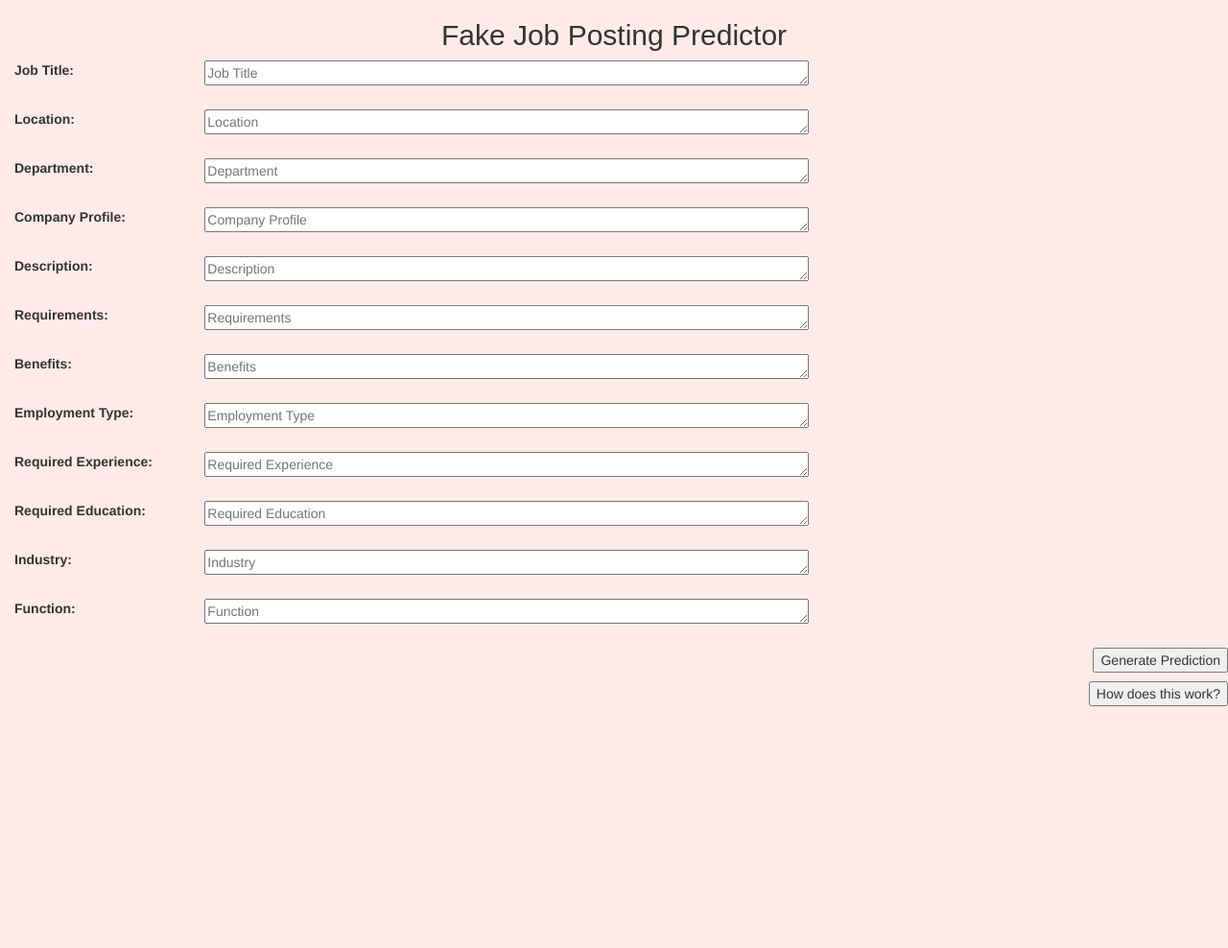
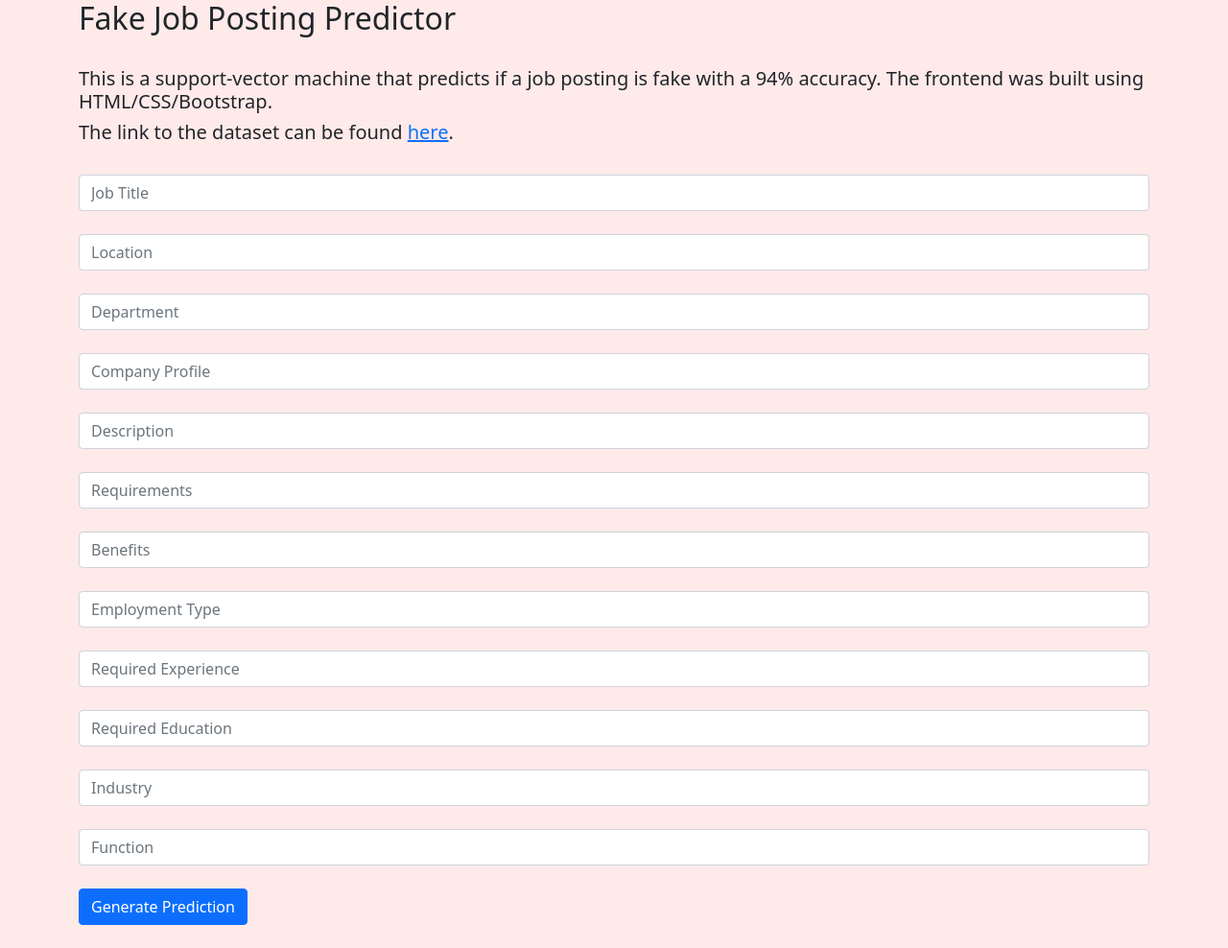
Before and after one commit to ayeshans/Fake-Job-Posting-Predictor, a Flask app: page / in a window 1280 px wide. Shown: the whole page at 96% size. Before the commit the page ends 736 px from the top, so only its background shows below. Run offline with Flask 2, Linux system fonts and the light colour scheme; parts of the project's set-up code (start-up, migrations or seed data) failed here and were passed over; some libraries are stand-ins or nearby versions.

Commit message:
added styling

```diff
--- a/static/styles.css
+++ b/static/styles.css
@@ -6,3 +6,8 @@ body {
 h2 {
 	text-align: center;
 }
+
+.input-container {
+	align-items: center;
+	align-self: center;
+}
--- a/templates/index.html
+++ b/templates/index.html
@@ -2,61 +2,43 @@
 <html>
 	<head>
 		<title>Fake Job Posting Predictor</title>
-		<!-- <link rel="stylesheet" href="styles.css"> -->
-		<link rel="stylesheet" href="https://maxcdn.bootstrapcdn.com/bootstrap/3.4.1/css/bootstrap.min.css">
+		<link href="https://cdn.jsdelivr.net/npm/bootstrap@5.0.0-beta2/dist/css/bootstrap.min.css" rel="stylesheet" integrity="sha384-BmbxuPwQa2lc/FVzBcNJ7UAyJxM6wuqIj61tLrc4wSX0szH/Ev+nYRRuWlolflfl" crossorigin="anonymous">
+		<!-- <link rel="stylesheet" href="../static/styles.css"> -->
 	</head>
 	<body style="background-color:rgba(255, 204, 204, 0.4);">
-		<h2 style="font-family:arial;text-align: center;">Fake Job Posting Predictor</h2>
-		<!-- <p> Enter all available information. </p> <br> -->
-		<form class="form-group" action="/predict" method="POST">
+		<div class="container d-grid">
+			<h2>Fake Job Posting Predictor</h2> <br>
+			<!-- <p> Enter all available information. </p> <br> -->
 
-			<label class="control-label col-sm-2" for="job_title">Job Title:</label>
-			<textarea name="job_title" rows="1" cols="75" placeholder="Job Title"></textarea> <br><br>
+			<h5> This is a support-vector machine that predicts if a job posting is fake with a 94% accuracy. The frontend was built using HTML/CSS/Bootstrap. </h5>
+			<h5> The link to the dataset can be found <a href="https://www.kaggle.com/shivamb/real-or-fake-fake-jobposting-prediction"> here</a>. </h5> <br>
 
-			<label class="control-label col-sm-2" for="location">Location:</label>
-			<textarea name="location" rows="1" cols="75" placeholder="Location"></textarea> <br><br>
+			<form action="/predict" method="POST">
+				<div class="form-group">
+					<input name="job_title" class="form-control" placeholder="Job Title"> <br>
+					<input name="location" class="form-control" placeholder="Location"> <br>
+					<input name="department" class="form-control" placeholder="Department"> <br>
+					<input name="company_profile" class="form-control" placeholder="Company Profile"> <br>
+					<input name="description" class="form-control" placeholder="Description"> <br>
+					<input name="requirements" class="form-control" placeholder="Requirements"> <br>
+					<input name="benefits" class="form-control" placeholder="Benefits"> <br>
+					<input name="employment_type" class="form-control" placeholder="Employment Type"> <br>
+					<input name="required_experience" class="form-control" placeholder="Required Experience"><br>
+					<input name="required_education" class="form-control" placeholder="Required Education"><br>
+					<input name="industry" class="form-control" placeholder="Industry"> <br>
+					<input name="function" class="form-control" placeholder="Function"><br>
 
-			<label class="control-label col-sm-2" for="department">Department:</label>
-			<textarea name="department" rows="1" cols="75" placeholder="Department"></textarea> <br><br>
-
-			<label class="control-label col-sm-2" for="description">Company Profile:</label>
-			<textarea name="company_profile" rows="1" cols="75" placeholder="Company Profile"></textarea> <br><br>
-
-			<label class="control-label col-sm-2" for="description">Description:</label>
-			<textarea name="description" rows="1" cols="75" placeholder="Description"></textarea> <br><br>
-
-			<label class="control-label col-sm-2" for="requirements">Requirements:</label>
-			<textarea name="requirements" rows="1" cols="75" placeholder="Requirements"></textarea> <br><br>
-
-			<label class="control-label col-sm-2" for="benefits">Benefits:</label>
-			<textarea name="benefits" rows="1" cols="75" placeholder="Benefits"></textarea> <br><br>
-
-			<label class="control-label col-sm-2" for="employment_type">Employment Type:</label>
-			<textarea name="employment_type" rows="1" cols="75" placeholder="Employment Type"></textarea> <br><br>
-
-			<label class="control-label col-sm-2" for="required_experience">Required Experience:</label>
-			<textarea name="required_experience" rows="1" cols="75" placeholder="Required Experience"></textarea> <br><br>
-
-			<label class="control-label col-sm-2" for="required_education">Required Education:</label>
-			<textarea name="required_education" rows="1" cols="75" placeholder="Required Education"></textarea> <br><br>
-
-			<label class="control-label col-sm-2" for="industry">Industry:</label>
-			<textarea name="industry" rows="1" cols="75" placeholder="Industry"></textarea> <br><br>
-
-			<label class="control-label col-sm-2" for="function">Function:</label>
-			<textarea name="function" rows="1" cols="75" placeholder="Function"></textarea>
-
-			<br><br>
-			<input type="submit" value="Generate Prediction" style="float:right;">
-
-
-		</form>
+					<button type="submit" class="btn btn-primary"> Generate Prediction </button>
+					<!-- <input type="submit" value="Generate Prediction"> -->
+				</div>
+			</form>
+		</div>
 
 		<br>
 
-		<form action="/how" method="get">
+		<!-- <form action="/how" method="get">
 			<input type="submit" value="How does this work?" style="float:right">
-		</form>
+		</form> -->
 
 	</body>
 </html>
```
Also changed, not shown: templates/results.html (+12 -9 lines).
